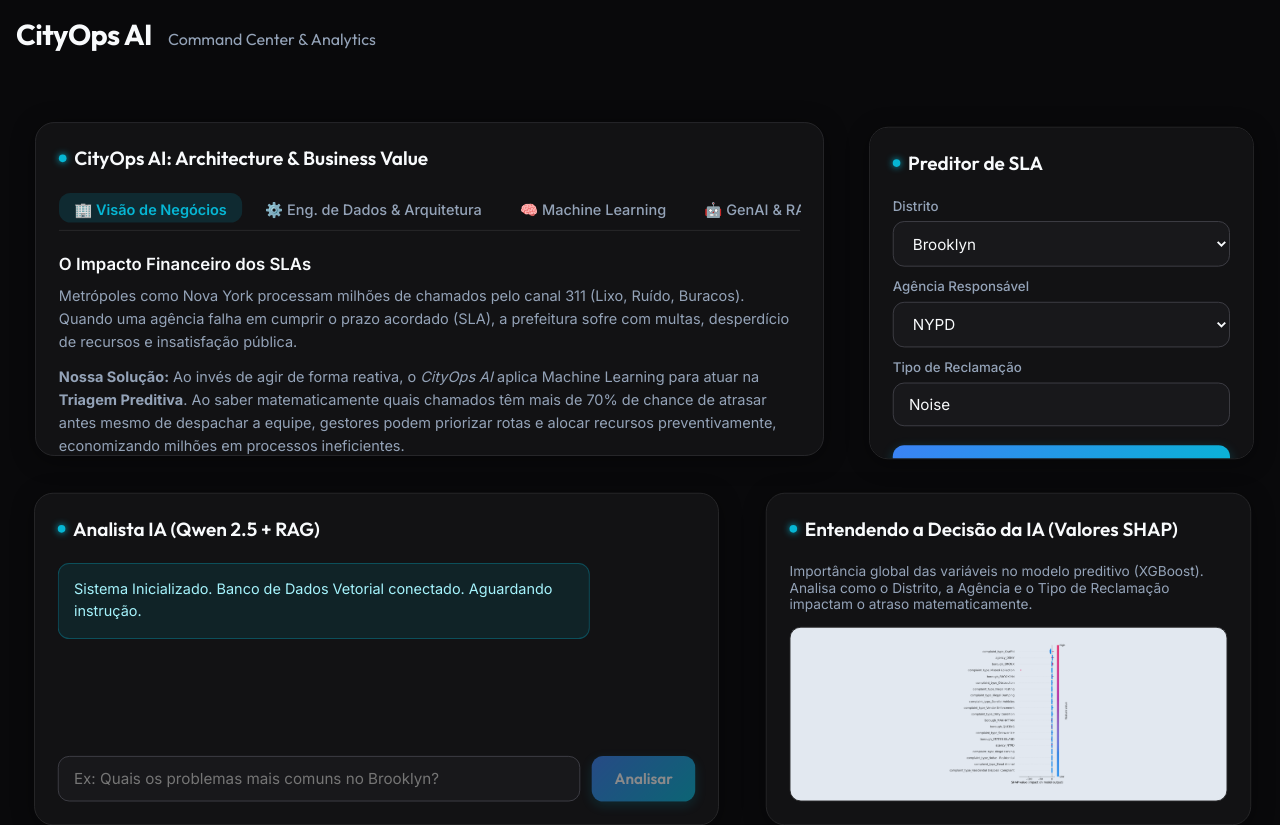
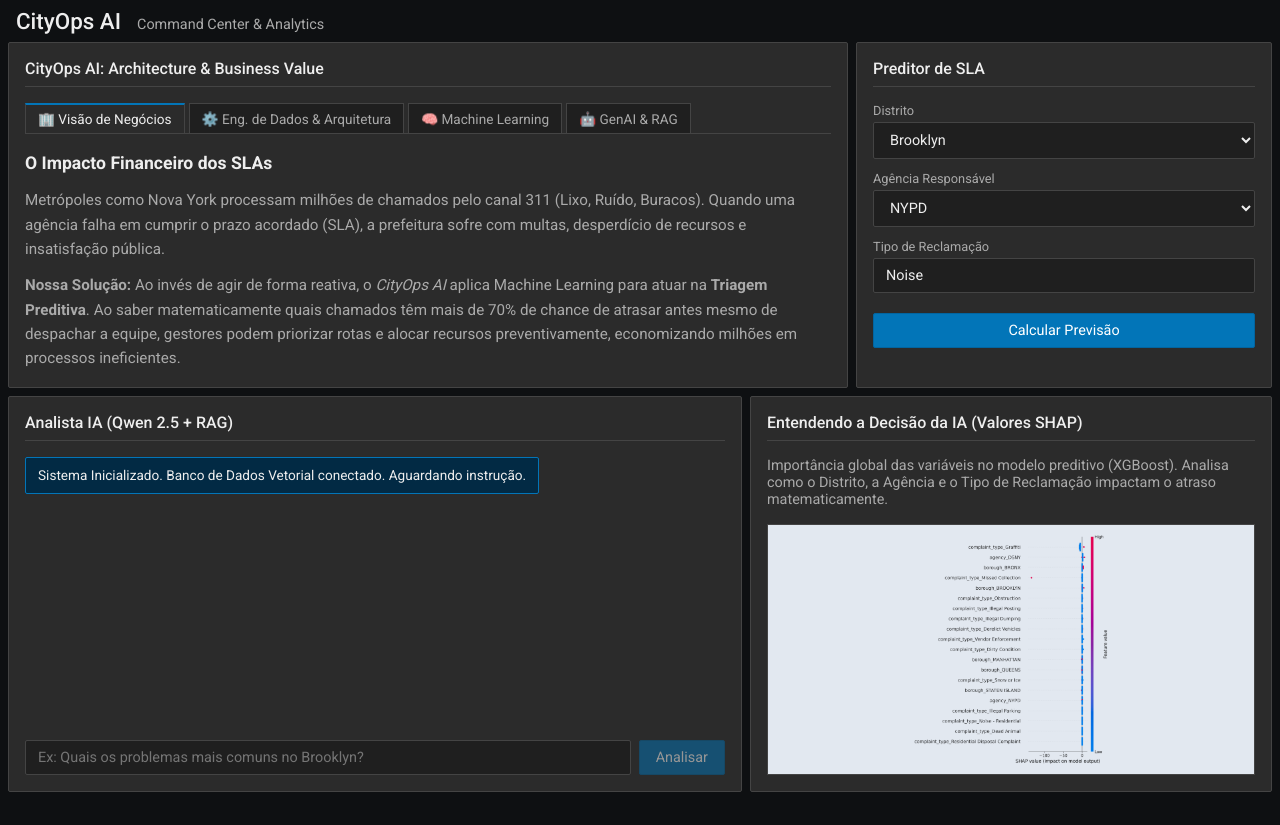
Before and after one commit to Guilherme-Mazzoni/cityops-ai, a React app in the folder frontend/: page / in a window 1280 px wide. After the commit the page ends 800 px from the top, so only its background shows below. Built offline with nearby package versions, Linux system fonts and the light colour scheme; no server answers; the HTML template or start-up script is replaced by a standard one.

Commit message:
style: Switch UI theme from Neon to strict Zabbix NOC monitoring style

```diff
--- a/frontend/src/App.jsx
+++ b/frontend/src/App.jsx
@@ -22,13 +22,11 @@ function App() {
 
     // Bento boxes stagger animation
     gsap.from(".bento-item", {
-      y: 50,
-      scale: 0.95,
       opacity: 0,
-      duration: 0.8,
-      stagger: 0.15,
-      ease: "power3.out",
-      delay: 0.2
+      duration: 0.4,
+      stagger: 0.05,
+      ease: "power2.out",
+      delay: 0.1
     })
   }, { scope: container })
 
--- a/frontend/src/components/ExplainabilityBento.jsx
+++ b/frontend/src/components/ExplainabilityBento.jsx
@@ -5,11 +5,11 @@ export default function ExplainabilityBento() {
       <p style={{ color: 'var(--text-secondary)', marginBottom: '16px', fontSize: '0.9rem' }}>
         Importância global das variáveis no modelo preditivo (XGBoost). Analisa como o Distrito, a Agência e o Tipo de Reclamação impactam o atraso matematicamente.
       </p>
-      <div style={{ flex: 1, width: '100%', minHeight: 0, display: 'flex', justifyContent: 'center', background: '#e2e8f0', border: '1px solid var(--surface-border)', borderRadius: 'var(--radius-md)', padding: '16px', overflow: 'hidden' }}>
+      <div style={{ flex: 1, width: '100%', minHeight: 0, display: 'flex', justifyContent: 'center', background: '#e2e8f0', border: '1px solid var(--surface-border)', padding: '8px', overflow: 'hidden' }}>
         <img
           src="/shap_summary.png"
           alt="Gráfico de Valores SHAP"
-          style={{ maxWidth: '100%', maxHeight: '100%', objectFit: 'contain', borderRadius: '8px', mixBlendMode: 'multiply' }}
+          style={{ maxWidth: '100%', maxHeight: '100%', objectFit: 'contain', mixBlendMode: 'multiply' }}
         />
       </div>
     </div>
--- a/frontend/src/components/SlaPredictorBento.jsx
+++ b/frontend/src/components/SlaPredictorBento.jsx
@@ -18,26 +18,29 @@ export default function SlaPredictorBento() {
         { innerHTML: 0 },
         {
           innerHTML: result,
-          duration: 2,
+          duration: 1.2,
           snap: { innerHTML: 1 },
-          ease: "power3.out",
+          ease: "power2.out",
           onUpdate: function() {
             textRef.current.innerHTML = Math.round(this.targets()[0].innerHTML) + '%';
           }
         }
       );
 
+      let severityColor = "#429e47"; // Green
+      if (result >= 40 && result < 75) severityColor = "#e5a329"; // Yellow/Orange
+      if (result >= 75) severityColor = "#d64e4e"; // Red
+
       gsap.fromTo(gaugeRef.current,
         { "--gauge-value": "0%" },
-        { "--gauge-value": `${result}%`, duration: 2, ease: "power3.out" }
+        { "--gauge-value": `${result}%`, "--gauge-color": severityColor, duration: 1.2, ease: "power2.out" }
       );
 
       gsap.from(".prediction-result > *", {
-        y: 20,
         opacity: 0,
-        duration: 0.6,
+        duration: 0.4,
         stagger: 0.1,
-        ease: "power2.out"
+        ease: "power1.out"
       });
     }
   }, { dependencies: [result], scope: container });
--- a/frontend/src/index.css
+++ b/frontend/src/index.css
@@ -1,17 +1,17 @@
-@import url('https://fonts.googleapis.com/css2?family=Inter:wght@300;400;500;600;700&family=Outfit:wght@400;500;600;700&display=swap');
+@import url('https://fonts.googleapis.com/css2?family=Inter:wght@300;400;500;600;700&family=Roboto:wght@400;500;700&display=swap');
 
 :root {
-  --bg-base: #09090b;
-  --surface-base: #121214;
-  --surface-border: #27272a;
-  --text-primary: #f8fafc;
-  --text-secondary: #94a3b8;
-  --accent-primary: #3b82f6;
-  --accent-secondary: #06b6d4;
-  --accent-gradient: linear-gradient(135deg, var(--accent-primary), var(--accent-secondary));
-  --radius-lg: 20px;
-  --radius-md: 12px;
-  --shadow-base: 0 4px 24px rgba(0, 0, 0, 0.4);
+  --bg-base: #0e1012;
+  --surface-base: #2b2b2b;
+  --surface-border: #444444;
+  --text-primary: #eeeeee;
+  --text-secondary: #aaaaaa;
+  --accent-primary: #0275b8;
+  --accent-secondary: #0275b8;
+  --accent-gradient: #0275b8;
+  --radius-lg: 2px;
+  --radius-md: 2px;
+  --shadow-base: none;
 }
 
 * {
@@ -21,7 +21,7 @@
 }
 
 body {
-  font-family: 'Inter', -apple-system, sans-serif;
+  font-family: 'Roboto', -apple-system, sans-serif;
   background-color: var(--bg-base);
   color: var(--text-primary);
   height: 100vh;
@@ -34,35 +34,35 @@ body {
 .dashboard-container {
   width: 100vw;
   height: 100vh;
-  padding: 16px;
+  padding: 8px;
   display: flex;
   flex-direction: column;
 }
 
 .dashboard-header {
-  margin-bottom: 16px;
-  font-family: 'Outfit', sans-serif;
+  margin-bottom: 8px;
+  font-family: 'Roboto', sans-serif;
   display: flex;
   align-items: baseline;
   gap: 16px;
+  padding-left: 8px;
 }
 
 .dashboard-header h1 {
-  font-size: 1.8rem;
-  font-weight: 700;
-  letter-spacing: -0.02em;
+  font-size: 1.4rem;
+  font-weight: 500;
   color: var(--text-primary);
 }
 
 .dashboard-header p {
   color: var(--text-secondary);
-  font-size: 1rem;
+  font-size: 0.9rem;
 }
 
 .bento-grid {
   display: grid;
   grid-template-columns: repeat(12, 1fr);
-  gap: 16px;
+  gap: 8px;
   flex: 1;
   min-height: 0;
 }
@@ -71,18 +71,14 @@ body {
   background: var(--surface-base);
   border: 1px solid var(--surface-border);
   border-radius: var(--radius-lg);
-  padding: 24px;
-  box-shadow: var(--shadow-base);
+  padding: 16px;
   display: flex;
   flex-direction: column;
-  transition: transform 0.3s cubic-bezier(0.4, 0, 0.2, 1), box-shadow 0.3s ease, border-color 0.3s ease;
   overflow: hidden;
 }
 
 .bento-item:hover {
-  transform: translateY(-4px);
-  box-shadow: 0 12px 40px rgba(6, 182, 212, 0.15);
-  border-color: rgba(6, 182, 212, 0.4);
+  border-color: #777777;
 }
 
 .col-span-4 { grid-column: span 4; }
@@ -100,84 +96,69 @@ body {
 }
 
 @media (max-width: 600px) {
-  .dashboard-container { padding: 12px; }
-  .bento-grid { gap: 12px; }
-  .bento-item { padding: 16px; }
+  .dashboard-container { padding: 4px; }
+  .bento-grid { gap: 4px; }
+  .bento-item { padding: 12px; }
 }
 
 /* Typography & Elements */
 .widget-title {
-  font-family: 'Outfit', sans-serif;
-  font-size: 1.25rem;
-  font-weight: 600;
-  margin-bottom: 24px;
+  font-family: 'Roboto', sans-serif;
+  font-size: 1rem;
+  font-weight: 500;
+  margin-bottom: 16px;
   color: var(--text-primary);
   display: flex;
   align-items: center;
   gap: 8px;
-}
-
-.widget-title::before {
-  content: '';
-  display: inline-block;
-  width: 8px;
-  height: 8px;
-  border-radius: 50%;
-  background: var(--accent-secondary);
-  box-shadow: 0 0 8px var(--accent-secondary);
+  border-bottom: 1px solid var(--surface-border);
+  padding-bottom: 8px;
 }
 
 .form-group {
-  margin-bottom: 20px;
+  margin-bottom: 12px;
 }
 
 .form-label {
   display: block;
-  font-size: 0.875rem;
+  font-size: 0.8rem;
   color: var(--text-secondary);
-  margin-bottom: 8px;
-  font-weight: 500;
+  margin-bottom: 4px;
 }
 
 .form-select, .form-input {
   width: 100%;
-  background: #18181b;
-  border: 1px solid #3f3f46;
+  background: #1f1f1f;
+  border: 1px solid #444444;
   border-radius: var(--radius-md);
-  padding: 12px 16px;
+  padding: 8px 12px;
   color: var(--text-primary);
-  font-family: 'Inter', sans-serif;
-  font-size: 1rem;
-  transition: border-color 0.2s ease, box-shadow 0.2s ease;
+  font-family: 'Roboto', sans-serif;
+  font-size: 0.9rem;
 }
 
 .form-select:focus, .form-input:focus {
   outline: none;
-  border-color: var(--accent-secondary);
-  box-shadow: 0 0 0 3px rgba(6, 182, 212, 0.2);
+  border-color: var(--accent-primary);
 }
 
 .btn-primary {
-  background: var(--accent-gradient);
+  background: var(--accent-primary);
   color: #fff;
-  border: none;
+  border: 1px solid #0265a0;
   border-radius: var(--radius-md);
-  padding: 14px 24px;
-  font-size: 1rem;
-  font-weight: 600;
+  padding: 8px 16px;
+  font-size: 0.9rem;
   cursor: pointer;
   width: 100%;
-  transition: opacity 0.2s ease, transform 0.1s ease, box-shadow 0.2s ease;
-  font-family: 'Outfit', sans-serif;
-  box-shadow: 0 4px 12px rgba(6, 182, 212, 0.3);
+  font-family: 'Roboto', sans-serif;
 }
 
 .btn-primary:hover {
-  opacity: 0.9;
-  box-shadow: 0 6px 16px rgba(6, 182, 212, 0.5);
+  background: #0288d1;
 }
 .btn-primary:active {
-  transform: scale(0.98);
+  background: #015c91;
 }
 .btn-primary:disabled {
   opacity: 0.5;
@@ -186,8 +167,8 @@ body {
 
 /* Custom Components */
 .prediction-result {
-  margin-top: 24px;
-  padding-top: 24px;
+  margin-top: 16px;
+  padding-top: 16px;
   border-top: 1px solid var(--surface-border);
   text-align: center;
 }
@@ -198,11 +179,11 @@ body {
   height: 120px;
   margin: 0 auto 16px auto;
   border-radius: 50%;
-  background: conic-gradient(var(--accent-secondary) var(--gauge-value), #27272a 0deg);
+  background: conic-gradient(var(--gauge-color, #429e47) var(--gauge-value), #1f1f1f 0deg);
   display: flex;
   align-items: center;
   justify-content: center;
-  box-shadow: 0 0 20px rgba(6, 182, 212, 0.2);
+  border: 1px solid #444;
 }
 
 .gauge-inner {
@@ -213,10 +194,11 @@ body {
   display: flex;
   align-items: center;
   justify-content: center;
-  font-family: 'Outfit', sans-serif;
+  font-family: 'Roboto', sans-serif;
   font-size: 1.5rem;
-  font-weight: 700;
+  font-weight: 500;
   color: var(--text-primary);
+  border: 1px solid #444;
 }
 
 .chat-container {
@@ -229,39 +211,39 @@ body {
 .chat-history {
   flex: 1;
   overflow-y: auto;
-  margin-bottom: 24px;
-  padding-right: 12px;
+  margin-bottom: 16px;
+  padding-right: 8px;
   display: flex;
   flex-direction: column;
-  gap: 16px;
+  gap: 8px;
 }
 
 .chat-message {
-  padding: 16px;
+  padding: 8px 12px;
   border-radius: var(--radius-md);
-  line-height: 1.5;
-  font-size: 0.95rem;
-  max-width: 85%;
+  line-height: 1.4;
+  font-size: 0.85rem;
+  max-width: 90%;
   white-space: pre-wrap;
+  border: 1px solid var(--surface-border);
 }
 
 .message-user {
   align-self: flex-end;
-  background: #1e293b;
-  border: 1px solid #334155;
+  background: #1f1f1f;
   color: var(--text-primary);
 }
 
 .message-system {
   align-self: flex-start;
-  background: rgba(6, 182, 212, 0.1);
-  border: 1px solid rgba(6, 182, 212, 0.3);
-  color: #a5f3fc;
+  background: #022a44;
+  border-color: #0275b8;
+  color: #eeeeee;
 }
 
 .chat-input-area {
   display: flex;
-  gap: 12px;
+  gap: 8px;
   margin-top: auto;
 }
 
@@ -275,59 +257,51 @@ body {
 
 /* Scrollbar */
 ::-webkit-scrollbar {
-  width: 6px;
+  width: 8px;
 }
 ::-webkit-scrollbar-track {
-  background: transparent;
+  background: #1f1f1f;
+  border-left: 1px solid var(--surface-border);
 }
 ::-webkit-scrollbar-thumb {
-  background: #3f3f46;
-  border-radius: 10px;
+  background: #444444;
 }
 ::-webkit-scrollbar-thumb:hover {
-  background: #52525b;
+  background: #555555;
 }
 
 /* Tabs System */
 .tabs-header {
   display: flex;
-  gap: 8px;
+  gap: 4px;
   border-bottom: 1px solid var(--surface-border);
-  margin-bottom: 24px;
+  margin-bottom: 16px;
   overflow-x: auto;
-  padding-bottom: 8px;
 }
 
 .tab-btn {
-  background: transparent;
-  border: none;
+  background: #1f1f1f;
+  border: 1px solid var(--surface-border);
+  border-bottom: none;
   color: var(--text-secondary);
-  font-family: 'Inter', sans-serif;
-  font-weight: 500;
-  font-size: 0.95rem;
-  padding: 8px 16px;
-  border-radius: var(--radius-md);
+  font-family: 'Roboto', sans-serif;
+  font-size: 0.85rem;
+  padding: 6px 12px;
   cursor: pointer;
   white-space: nowrap;
-  transition: all 0.2s ease;
 }
 
 .tab-btn:hover {
-  background: #27272a;
-  color: var(--text-primary);
+  background: #333333;
 }
 
 .tab-btn.active {
-  background: rgba(6, 182, 212, 0.15);
-  color: var(--accent-secondary);
-  font-weight: 600;
+  background: var(--surface-base);
+  color: var(--text-primary);
+  border-top: 2px solid var(--accent-primary);
 }
 
 .tab-content-pane {
-  animation: fadeIn 0.3s ease-in-out;
+  font-size: 0.9rem;
+  line-height: 1.5;
 }
-
-@keyframes fadeIn {
-  from { opacity: 0; transform: translateY(5px); }
-  to { opacity: 1; transform: translateY(0); }
-}
```
